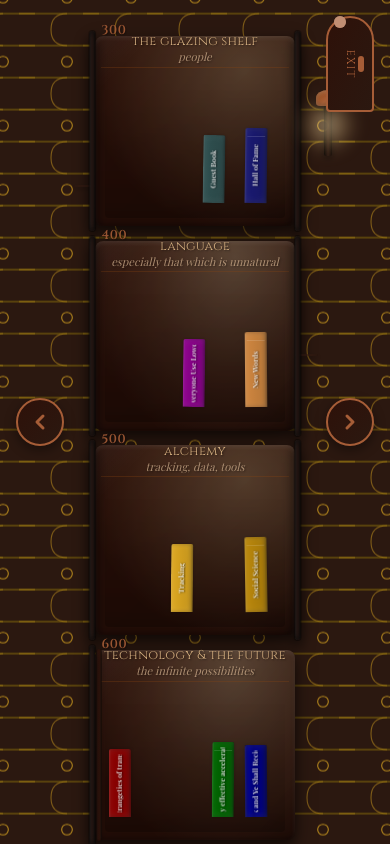
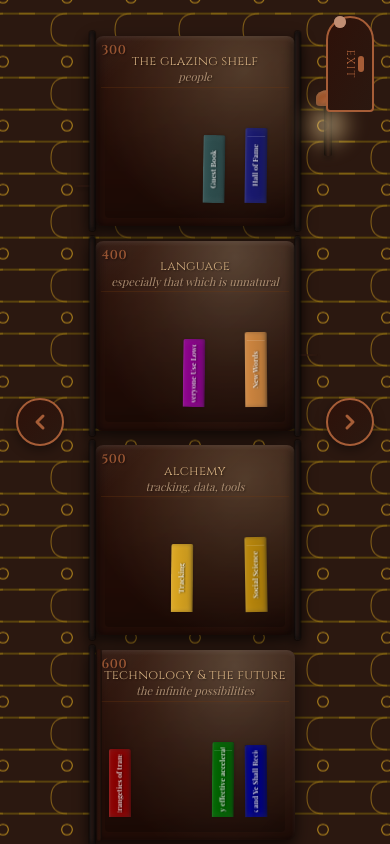
Before and after one commit to verdakode/library2.0, a Next.js app: page /library-room in a window 390 px wide. Built offline with nearby package versions, Linux system fonts and the light colour scheme; a web font is replaced by a local one.

Commit message:
iAHHHHHH

```diff
--- a/src/styles/components/books.css
+++ b/src/styles/components/books.css
@@ -217,7 +217,7 @@
   }
 
   .shelf-title {
-    transform: translateY(-20px);
+    transform: none;
     margin-bottom: 0 !important;
   }
 
```
